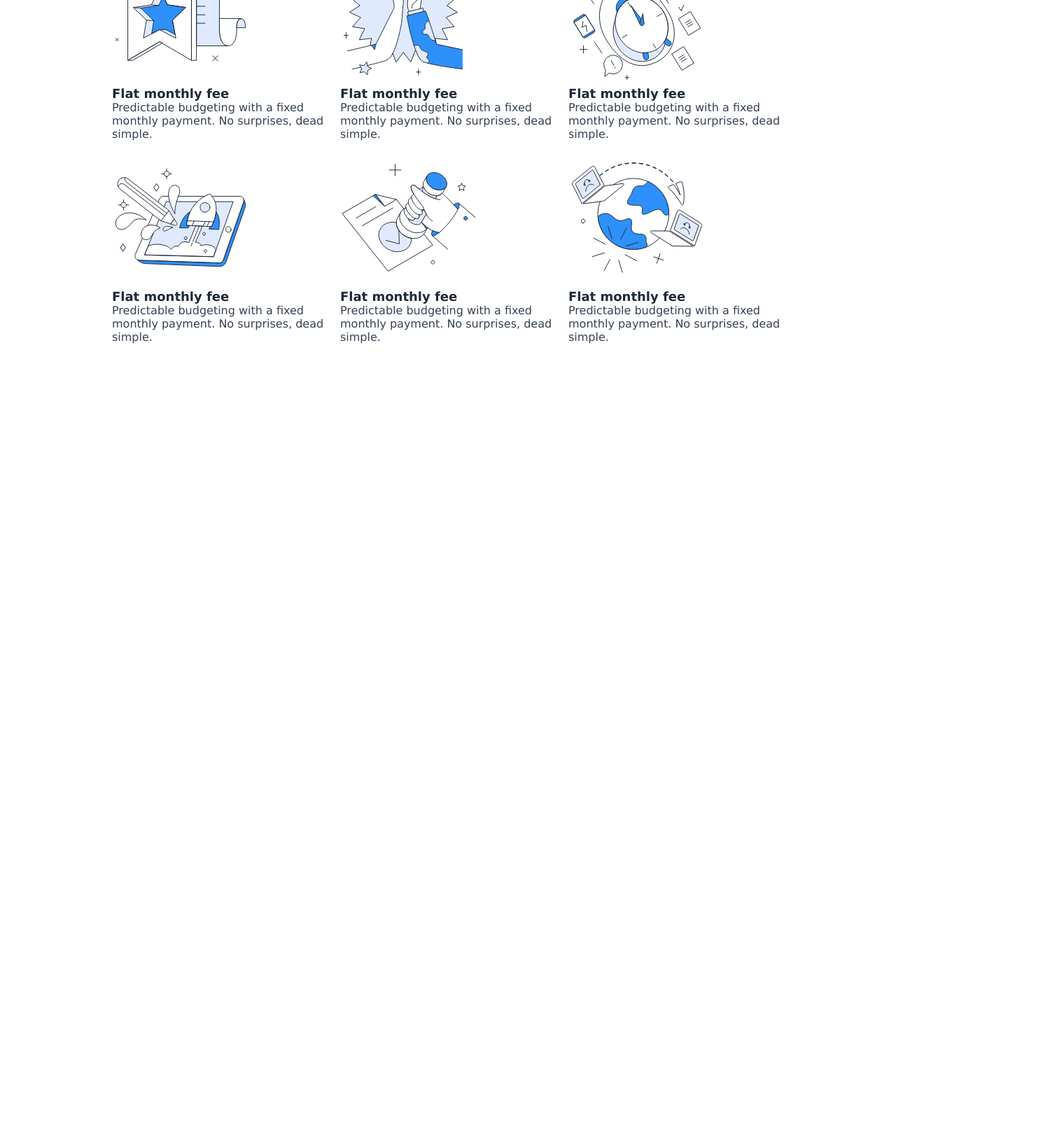
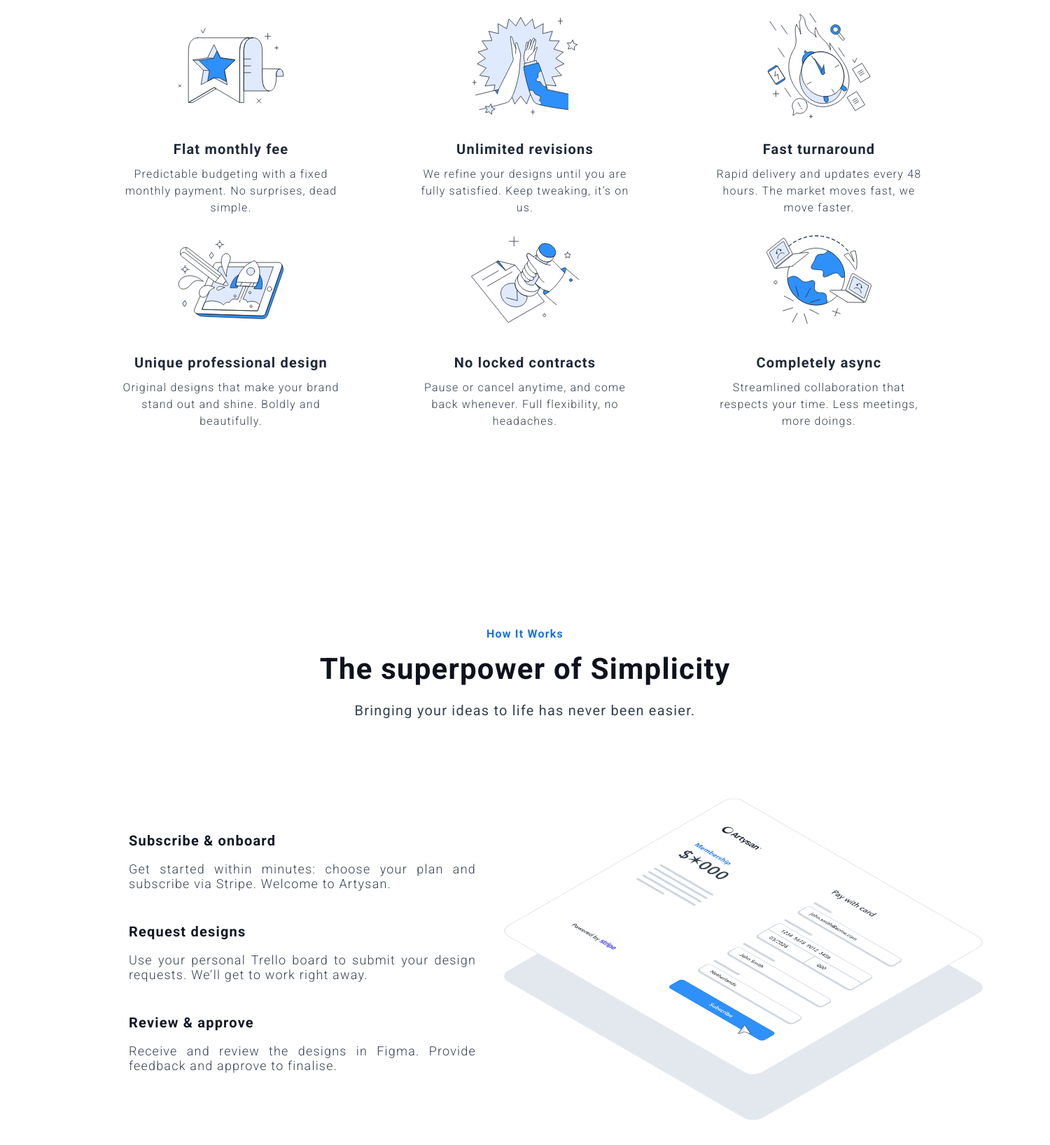
Before and after one commit to Abhi-0001/Sample-Project-Artysan, a plain HTML site: page index.html in a window 1280 px wide. Shown: the part 1161-2797 px from the top of the page at 70% size, 1500 px wide, since content can reach past the window. Before the commit the page ends 1752 px from the top, so only its background shows below. Drawn offline with Linux system fonts and the light colour scheme.

Commit message:
how it works sections layout done

```diff
--- a/index.html
+++ b/index.html
@@ -95,12 +95,11 @@
             <h2 class="secondary-heading">
               Out with the old, in with the Awesome
             </h2>
-            <div class="main-text--box">
-              <p class="main-text">
-                Wave goodbye to costly traditional agencies and unreliable
-                freelancers.
-              </p>
-            </div>
+
+            <p class="main-text">
+              Wave goodbye to costly traditional agencies and unreliable
+              freelancers.
+            </p>
           </div>
 
           <div class="content-box benefit-content--box">
@@ -114,55 +113,109 @@
                 surprises, dead simple.
               </p>
             </div>
+
             <div class="benefit-box">
               <div class="benefit-img--box">
                 <img src="./img/benefit-imgs/benefit2.svg" alt="" />
               </div>
-              <h4 class="benefit-heading">Flat monthly fee</h4>
+              <h4 class="benefit-heading">Unlimited revisions</h4>
               <p class="benefit-text">
-                Predictable budgeting with a fixed monthly payment. No
-                surprises, dead simple.
+                We refine your designs until you are fully satisfied. Keep
+                tweaking, it’s on us.
               </p>
             </div>
             <div class="benefit-box">
               <div class="benefit-img--box">
                 <img src="./img/benefit-imgs/benefit3.svg" alt="" />
               </div>
-              <h4 class="benefit-heading">Flat monthly fee</h4>
+              <h4 class="benefit-heading">Fast turnaround</h4>
               <p class="benefit-text">
-                Predictable budgeting with a fixed monthly payment. No
-                surprises, dead simple.
+                Rapid delivery and updates every 48 hours. The market moves
+                fast, we move faster.
               </p>
             </div>
             <div class="benefit-box">
               <div class="benefit-img--box">
                 <img src="./img/benefit-imgs/benefit4.svg" alt="" />
               </div>
-              <h4 class="benefit-heading">Flat monthly fee</h4>
+              <h4 class="benefit-heading">Unique professional design</h4>
               <p class="benefit-text">
-                Predictable budgeting with a fixed monthly payment. No
-                surprises, dead simple.
+                Original designs that make your brand stand out and shine.
+                Boldly and beautifully.
               </p>
             </div>
             <div class="benefit-box">
               <div class="benefit-img--box">
                 <img src="./img/benefit-imgs/benefit5.svg" alt="" />
               </div>
-              <h4 class="benefit-heading">Flat monthly fee</h4>
+              <h4 class="benefit-heading">No locked contracts</h4>
               <p class="benefit-text">
-                Predictable budgeting with a fixed monthly payment. No
-                surprises, dead simple.
+                Pause or cancel anytime, and come back whenever. Full
+                flexibility, no headaches.
               </p>
             </div>
             <div class="benefit-box">
               <div class="benefit-img--box">
                 <img src="./img/benefit-imgs/benefit6.svg" alt="" />
               </div>
-              <h4 class="benefit-heading">Flat monthly fee</h4>
+              <h4 class="benefit-heading">Completely async</h4>
               <p class="benefit-text">
-                Predictable budgeting with a fixed monthly payment. No
-                surprises, dead simple.
+                Streamlined collaboration that respects your time. Less
+                meetings, more doings.
               </p>
+            </div>
+          </div>
+        </div>
+      </section>
+
+      <section class="section hiw-section">
+        <div class="section-box hiw-box">
+          <div class="text-box benefit-text--box">
+            <h3 class="tertiary-heading">how it works</h3>
+            <h2 class="secondary-heading">The superpower of Simplicity</h2>
+
+            <p class="main-text">
+              Bringing your ideas to life has never been easier.
+            </p>
+          </div>
+
+          <div class="content-box hiw-content--box">
+            <div class="left-box">
+              <ul class="left-box--list">
+                <li class="list-item">
+                  <div>
+                    <h3 class="list-item--heading">Subscribe & onboard</h3>
+                    <p class="list-item--description">
+                      Get started within minutes: choose your plan and subscribe
+                      via Stripe. Welcome to Artysan.
+                    </p>
+                  </div>
+                </li>
+
+                <li class="list-item">
+                  <div>
+                    <h3 class="list-item--heading">Request designs</h3>
+                    <p class="list-item--description">
+                      Use your personal Trello board to submit your design
+                      requests. We’ll get to work right away.
+                    </p>
+                  </div>
+                </li>
+                <li class="list-item">
+                  <div>
+                    <h3 class="list-item--heading">Review & approve</h3>
+                    <p class="list-item--description">
+                      Receive and review the designs in Figma. Provide feedback
+                      and approve to finalise.
+                    </p>
+                  </div>
+                </li>
+              </ul>
+            </div>
+            <div class="right-box">
+              <img class="hiw-img" src="./img/HIW/hiw1.png" alt="" />
+              <!-- <img src="./img/HIW/hiw2.png" alt="" />
+              <img src="./img/HIW/hiw3.png" alt="" /> -->
             </div>
           </div>
         </div>
--- a/style.css
+++ b/style.css
@@ -1,3 +1,5 @@
+@import url('https://fonts.googleapis.com/css2?family=Roboto:ital,wght@0,100;0,300;0,400;0,500;0,700;0,900;1,100;1,300;1,400;1,500;1,700;1,900&display=swap');
+
 :root {
     --primary-background: rgb(255, 255, 255);
     --secondary-background: rgb(251, 252, 252);
@@ -26,9 +28,9 @@
 }
 
 body {
-    font-family: Verdana, Geneva, Tahoma, sans-serif;
-
+    font-family: "Roboto", sans-serif;
     color: var(--primary-text);
+    letter-spacing: 1.2px;
 }
 
 .header {
@@ -81,7 +83,7 @@ body {
 }
 
 .section {
-    width: 1200px;
+    width: 1500px;
     margin: 0 auto;
 }
 
@@ -111,6 +113,7 @@ body {
 .main-text {
     font-size: 20px;
     line-height: 1.5;
+    font-weight: 400;
 }
 
 
@@ -192,41 +195,116 @@ body {
 
 .text-box {
     text-align: center;
+}
+
+.tertiary-heading {
+    font-size: 16px;
+    font-weight: 600;
+    color: var(--brand-color-dark);
+    margin-bottom: 16px;
+    text-transform: capitalize;
+}
+
+.secondary-heading {
+    font-size: 42px;
+    line-height: 1.2;
+    margin-bottom: 18px;
+    color: var(--darkest-accent);
+}
+
+.content-box {
+    width: 100%;
+}
+
+
+.benefit-heading {
+    color: var(--dark-accent);
+    font-size: 20px;
+    font-weight: 550;
+    margin-bottom: 12px;
+}
+
+.benefit-text {
+    font-size: 16px;
+    font-weight: 300;
+    line-height: 1.5;
+}
+
+.benefit-text--box {
+    width: 60%;
+    margin: 82px auto;
+}
+
+.benefit-content--box {
+
+    display: grid;
+    grid-template-columns: 1fr 1fr 1fr;
+    justify-content: space-between;
 
 }
 
-.tertiary-heading {
-    font-size: 14px;
-    font-weight: 600;
-    color: var(--brand-color-dark);
-    margin-bottom: 28px;
+.benefit-box {
+    width: 75%;
+    margin: 0 auto;
+    text-align: center;
+}
 
-    text-transform: capitalize;
+.benefit-img--box {
+    width: 50%;
+    margin: 12px auto;
+    margin-bottom: 24px;
+}
+
+/** HOW IT WORKS */
+
+.hiw-content--box {
+    display: flex;
+    justify-content: center;
+    align-items: center;
+    padding: 24px 32px;
+}
+
+
+.left-box {
+    text-align: justify;
+}
+
+.left-box--list {
+    list-style: none;
+    display: flex;
+    flex-direction: column;
 
 }
 
-.secondary-heading {
-    font-size: 52px;
-    line-height: 1.2;
-    margin-bottom: 18px;
-    color: var(v=--dark-accent);
+.list-item {
+    margin-bottom: 22px;
 }
 
-.benefit-img--box {
-    width: 196px;
-}
-
-.benefit-heading {
-    color: var(--dark-accent);
-    font-size: 18px;
+.list-item div {
+    display: flex;
+    flex-direction: column;
+    justify-content: space-between;
+    gap: 18px;
+    padding: 12px 32px;
 
 }
 
-.benefit-text {}
+.list-item--heading {
+    font-size: 20px;
+    font-weight: 600;
+    color: var(--darker-accent);
+}
 
-.benefit-content--box {
-    display: grid;
-    grid-template-columns: 1fr 1fr 1fr;
-    row-gap: 12px;
-    column-gap: 18px;
+.list-item--description {
+    font-size: 18px;
+    font-weight: 300;
 }
+
+
+.right-box {
+    justify-self: flex-end;
+}
+
+.right-box .hiw-img {
+    width: 700px;
+}
```
